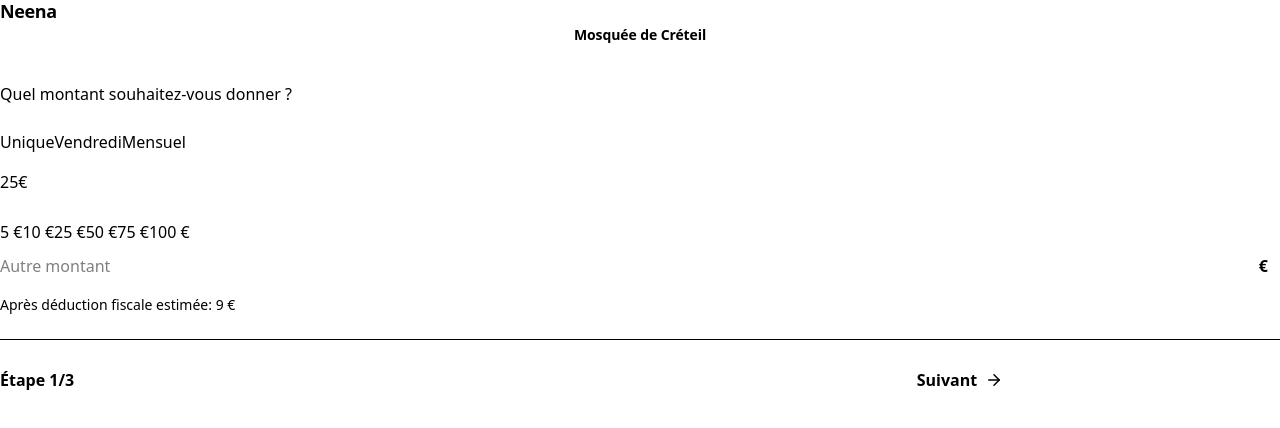
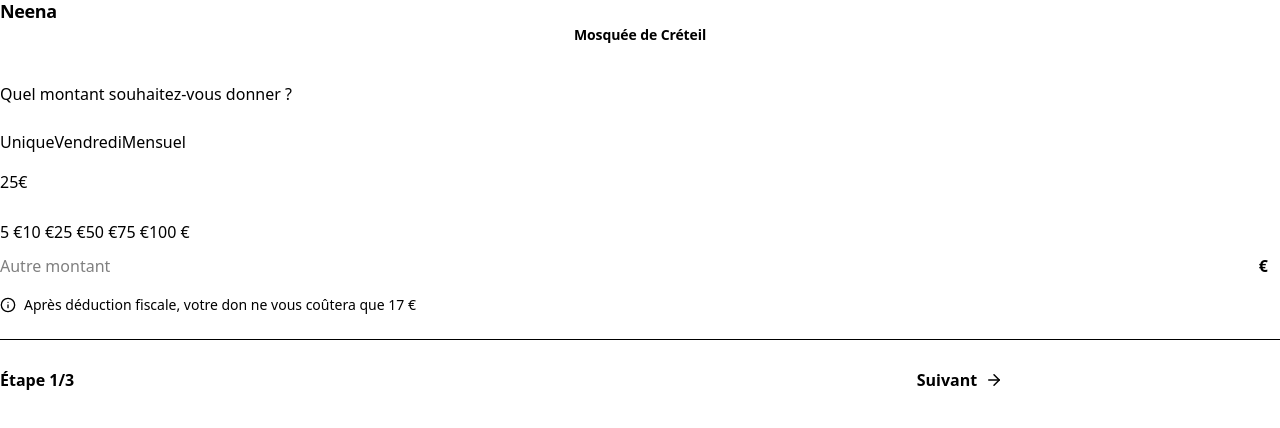
Before and after one commit to chaaaady/NeenaV3, a Next.js app: page /step-amount-v2 in a window 1280 px wide. Shown: the top 428 px of the page. Built offline with nearby package versions, Linux system fonts and the light colour scheme.

Commit message:
V2: add info icon and sentence 'Après déduction fiscale… ne vous coûtera que X'

```diff
--- a/src/app/(don)/step-amount-v2/page.tsx
+++ b/src/app/(don)/step-amount-v2/page.tsx
@@ -3,7 +3,7 @@
 import { useState, useEffect } from "react";
 import { useFormContext } from "react-hook-form";
 import { useRouter } from "next/navigation";
-import { ArrowRight } from "lucide-react";
+import { ArrowRight, Info } from "lucide-react";
 import { AppBar, Stepper, Input, AmountDisplay, SideMenu, MosqueSelectorModal, SegmentedControl } from "@/components";
 import { formatEuro } from "@/lib/currency";
 import { DonationFormValues } from "@/lib/schema";
@@ -100,8 +100,11 @@
                 </div>
               </div>
 
-              <div className="amount-grid-footer text-[14px] text-[var(--text-muted)]">
-                Après déduction fiscale estimée: {formatEuro(values.amount * 0.34)}
+              <div className="amount-grid-footer text-[14px] text-[var(--text-muted)] flex items-center gap-2">
+                <Info size={16} />
+                <span>
+                  Après déduction fiscale, votre don ne vous coûtera que {formatEuro(Math.max(0, values.amount - values.amount * 0.34))}
+                </span>
               </div>
             </div>
 
```
